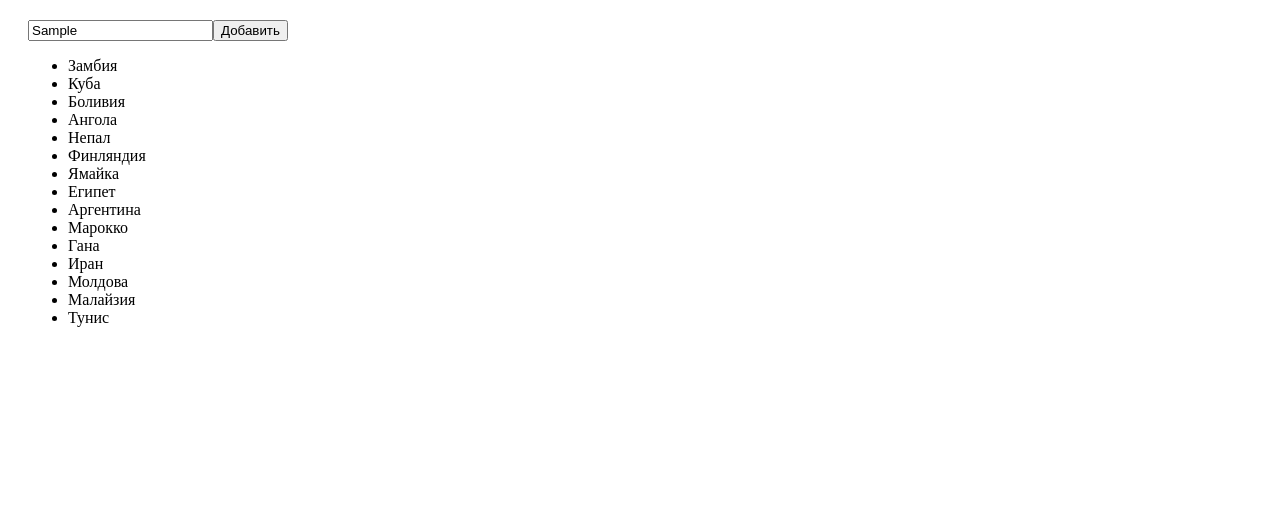
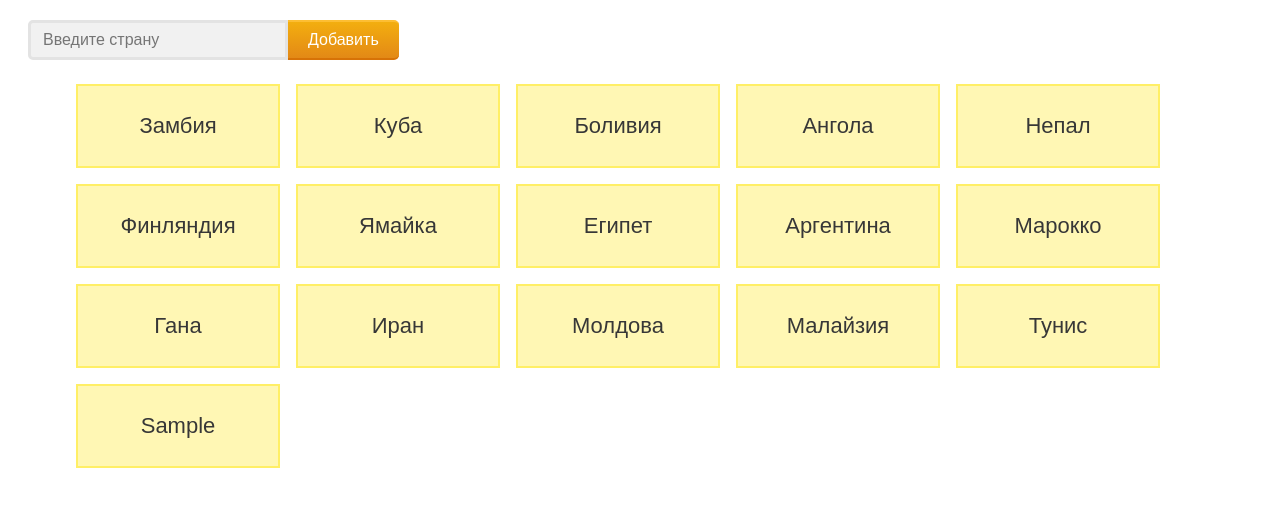
Before and after one commit to sakyra/jsPRO, a plain HTML site: page Lesson_04/liveSearch/index.html in a window 1280 px wide. Both pictures are taken after typing "Sample" into the empty fields and a click on the button "Добавить". Drawn offline with Linux system fonts and the light colour scheme.

Commit message:
liveSearch

```diff
--- a/Lesson_04/liveSearch/index.html
+++ b/Lesson_04/liveSearch/index.html
@@ -10,7 +10,7 @@
 <body>
 <div class="content">
 
-	<input id="search" placeholder="Введите страну"><button id="add">Добавить</button>
+	<input id="search" placeholder="Введите страну"><button id="add">Добавить</button><span id="result"></span>
 	<ul id="list">
 		<li>Замбия</li>
 		<li>Куба</li>
@@ -27,8 +27,8 @@
 		<li>Молдова</li>
 		<li>Малайзия</li>
 		<li>Тунис</li>
-	<ul>
-	<p id="result"><p>
+	</ul>
+
 </div>
 </body>
 </html>
--- a/Lesson_04/liveSearch/js.js
+++ b/Lesson_04/liveSearch/js.js
@@ -3,43 +3,81 @@
 
 document.addEventListener('DOMContentLoaded', function(){
 	var d = document,
-	list = d.getElementById('list'),
-	search = d.getElementById('search'),
-	add = d.getElementById('add');
-	var arrList = [];
-	var li = list.getElementsByTagName("li");
-	var result = list.getElementsByTagName("result");
-	var foundPos = "";
+		list = d.getElementById('list'),
+		search = d.getElementById('search'),
+		add = d.getElementById('add'),
+		arrList = [],
+		li = list.getElementsByTagName("li"),
+		result = d.getElementById("result"),
+		foundPos = "",
+		pos = 0,
+		count = 0;
 
-
+	//Добавление страны в массив для поиска
 	for(let i=0; i<li.length;i++) {
 		arrList[i] = li[i].innerHTML;
 	}
 
+	search.oninput = function() {
+		pos = 0;
+		count = 0; //счётчик колличетсва найденых элементов
+		result.innerHTML = "Найденно: <span>" + count + "</span>";
+		for(let i=0; i<arrList.length; i++) {
+			li[i].style.backgroundColor = "";
+			li[i].style.borderColor = "";
+			if(search.value == '') {
+				li[i].style.backgroundColor = "";
+				li[i].style.borderColor = "";
+				result.innerHTML = "";
+			} else {
+				foundPos = arrList[i].indexOf(search.value, pos);
+				if (foundPos !== -1) {
+					li[i].style.backgroundColor = "#F3AE0F";
+					li[i].style.borderColor = "#D77206"
+					count++;
+					result.innerHTML = "Найденно: <span>" + count + "</span>"; //показываю сколько найденно элементов
+					//li[i].style.color = "red";
+				}
+			}
+		}
+	};
+
+	//Добавление нового элемента при нажатии на кнопку
+	add.onclick = function() {
+		if(search.value !== '') {
+			let compar = false;
+			for(let i=0; i<li.length;i++) {
+				if(arrList[i] === search.value) {
+					compar = true;
+					break;
+				}
+				li[i].style.backgroundColor = ""; //Очистка бэкраунт и поиска
+				li[i].style.borderColor = "";
+			}
+			if(!compar) {
+				var newLi = d.createElement('li');
+				newLi.innerHTML = search.value;
+				list.appendChild(newLi);
+				arrList[arrList.length] = search.value; //добавляю новый элемент в конец массива
+				search.value = ""; //очистить Input
+				result.innerHTML = "";
+
+			} else {
+				alert("Такая страна уже есть!");
+			}
+		} else {
+			alert("Пустое поле!");
+		}
+	};
+});
+
+//Добавление нового элемента при нажатии на ENTER
+document.addEventListener('keydown', function(e) {
+	if (e.keyCode === 13) {
+		add.onclick();
+	}
+});
 
 
 
-	search.oninput = function() {
-		for(let i=0; i<arrList.length; i++) {
-		/*
-			var pos = 0;
-			while(true) {
-			  foundPos = arrList[i].indexOf(search.value, pos);
-			  if (foundPos == -1) break;
-
-				console.log("позиция: " + foundPos + "элемент: " + arrList[i]); // нашли на этой позиции
-				pos = foundPos + 1; // продолжить поиск со следующей
-			}
-
-				*/
-		}
-
-	};
-/*
-
-*/
-
-
-});
-
 })();
--- a/Lesson_04/liveSearch/style.css
+++ b/Lesson_04/liveSearch/style.css
@@ -1,5 +1,77 @@
+body {
+	font-family: Arial, Verdana, sans-serif;
+	font-size: 16px;
+
+}
+
+input {
+  width: 230px;
+  background: #f1f1f1;
+  border: solid 3px #e3e3e3;
+  font-size: 16px;
+  float: left;
+  color: #262626;
+  padding: 8px 12px;
+  border-top-left-radius: 5px;
+  border-bottom-left-radius: 5px;
+}
+
+
+button {
+	display: inline-block;
+	color: #fff;
+	text-decoration: none;
+	padding: 9px 20px;
+	font-size: 16px;
+	outline: none;
+	border-width: 2px 0;
+	border-style: solid none;
+	border-color: #FDBE33 #000 #D77206;
+	border-top-right-radius: 5px;
+	border-bottom-right-radius: 5px;
+	background: linear-gradient(#F3AE0F, #E38916) #BFBB95;
+	font-weight: 400;
+}
+button:hover { background: linear-gradient(#f5ae00, #f59500) #f5ae00; cursor: pointer; }
+button:active { background: linear-gradient(#f59500, #f5ae00) #f59500; }
 
 .content {
-	width: 800px;
+	min-width: 1200px;
 	margin: 20px;
 }
+
+ul#list li {
+	display: block;
+	width: 200px;
+	height: 80px;
+	overflow: hidden;
+	float: left;
+	text-align: center;
+	margin: 8px;
+	padding: 50% auto;
+	border: 2px solid #ffef66;
+	background: #fff7b4;
+    display: -webkit-flex;
+    display: -ms-flex;
+    display: flex;
+    -webkit-align-items: center;
+    -webkit-box-align: center;
+    -ms-flex-align: center;
+    align-items: center;
+	justify-content: center;
+	font-size: 22px;
+	color: #373737;
+	font-family: Arial, Verdana, sans-serif;
+	word-break: break-all;
+	line-height: 18px;
+}
+
+#result {
+	margin-left: 20px;
+	display: inline-block;
+}
+
+span#result span {
+	font-weight: bold;
+
+}
```
Also changed, not shown: 1 other file.
